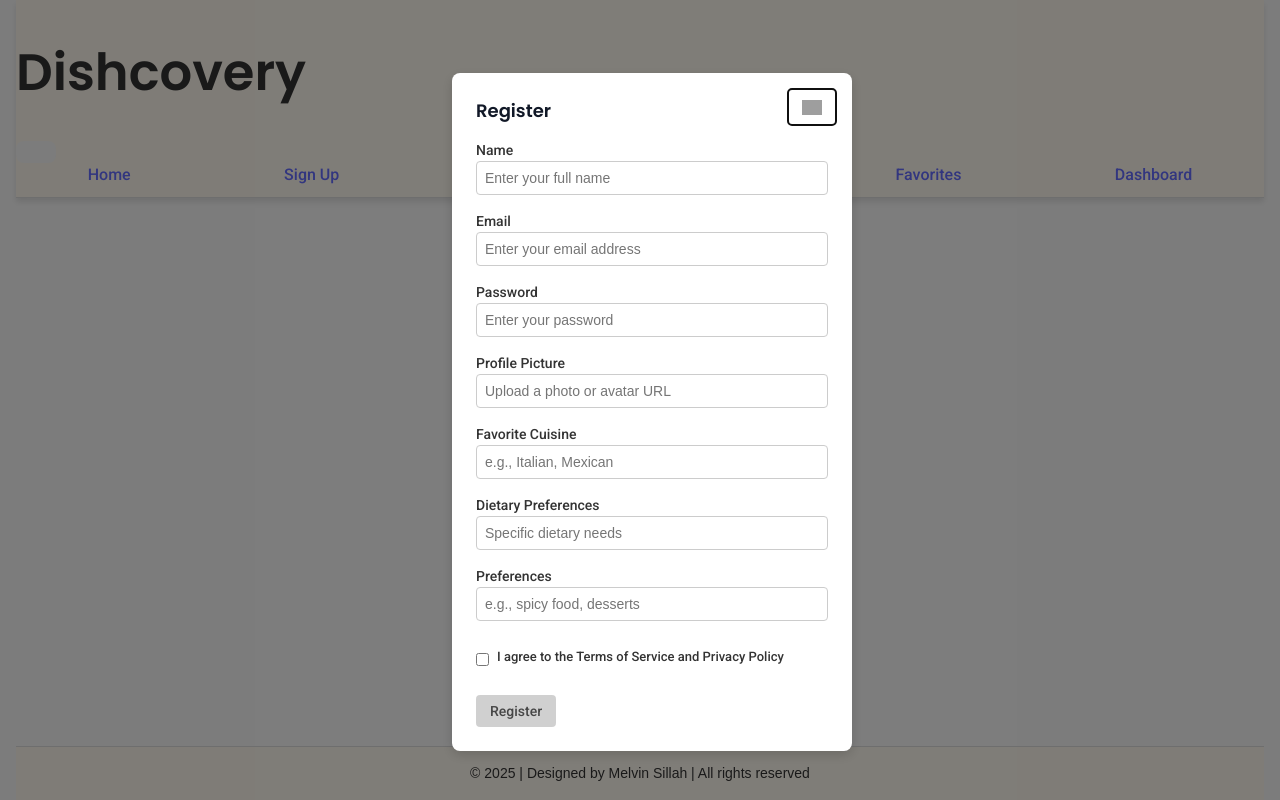
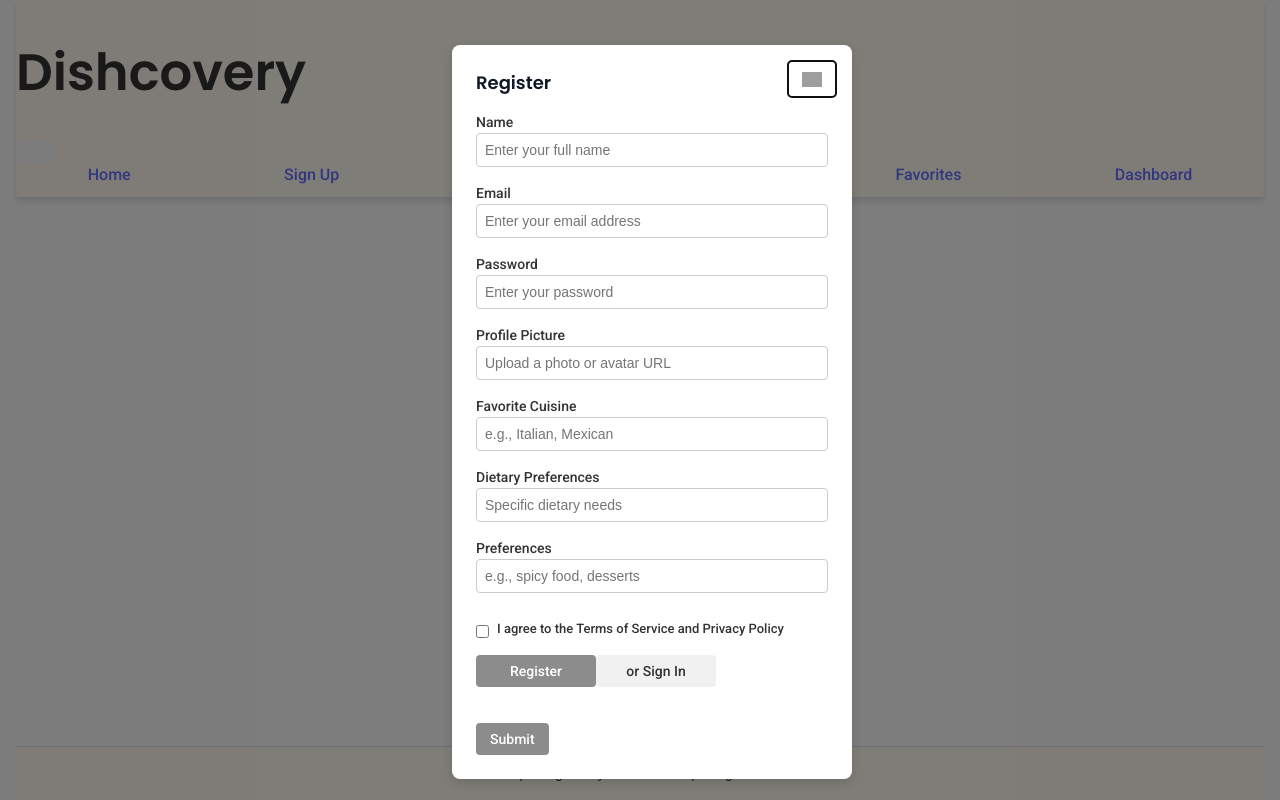
Before and after one commit to mellamsil/dishcovery-frontend, a React (Vite) app: page /signup in a window 1280 px wide. Built offline with nearby package versions, Linux system fonts and the light colour scheme; grey boxes are pictures that could not be loaded.

Commit message:
Adjust mockup screen and recipe list

```diff
--- a/src/modals/RegisterModal.jsx
+++ b/src/modals/RegisterModal.jsx
@@ -19,7 +19,6 @@ const RegisterModal = ({ onClose, onSignUp, onSwitchToLogin }) => {
   const [loading, setLoading] = useState(false);
   const modalRef = useRef(null);
 
-  // Focus first input on mount
   useEffect(() => {
     const focusable = modalRef.current?.querySelectorAll(
       "input, button, textarea, a[href]"
@@ -27,14 +26,12 @@ const RegisterModal = ({ onClose, onSignUp, onSwitchToLogin }) => {
     if (focusable?.length) focusable[0].focus();
   }, []);
 
-  // Close modal on Escape key
   useEffect(() => {
     const handleEsc = (e) => e.key === "Escape" && onClose();
     document.addEventListener("keydown", handleEsc);
     return () => document.removeEventListener("keydown", handleEsc);
   }, [onClose]);
 
-  // Handle input changes
   const handleChange = (e) => {
     const { name, value, type, checked } = e.target;
     setForm((prev) => ({
@@ -43,7 +40,6 @@ const RegisterModal = ({ onClose, onSignUp, onSwitchToLogin }) => {
     }));
   };
 
-  // Validate form
   const validateForm = () => {
     if (!form.name.trim() || form.name.length < 2 || form.name.length > 30)
       return "Name must be between 2 and 30 characters.";
@@ -63,9 +59,7 @@ const RegisterModal = ({ onClose, onSignUp, onSwitchToLogin }) => {
     return null;
   };
 
-  // Handle form submission
-  const handleSubmit = (e) => {
-    e.preventDefault();
+  const handleRegisterClick = () => {
     setError(null);
 
     const validationError = validateForm();
@@ -83,40 +77,12 @@ const RegisterModal = ({ onClose, onSignUp, onSwitchToLogin }) => {
       .finally(() => setLoading(false));
   };
 
-  // Progress for dynamic button styling
-  const getCompletion = () => {
-    const requiredFields = ["name", "email", "password", "avatar"];
-    let filled = requiredFields.filter(
-      (field) => form[field]?.trim() !== ""
-    ).length;
-    if (form.terms) filled++;
-    return Math.floor((filled / (requiredFields.length + 1)) * 100);
-  };
-
-  const completion = getCompletion();
-  const buttonClass =
-    completion >= 100
-      ? "btn-complete"
-      : completion >= 75
-      ? "btn-progress-3"
-      : completion >= 50
-      ? "btn-progress-2"
-      : completion >= 25
-      ? "btn-progress-1"
-      : "btn-progress-0";
-
   return (
     <ModalWithForm
       title="Register"
-      onSubmit={handleSubmit}
       onClose={onClose}
       ref={modalRef}
       closeIcon={CloseIcon}
-      submitText={loading ? "Registering..." : "Register"}
-      secondaryText="or Sign In"
-      secondaryAction={onSwitchToLogin}
-      isLoading={loading}
-      submitClassName={buttonClass}
     >
       {error && <p className="modal-error">{error}</p>}
 
@@ -205,6 +171,25 @@ const RegisterModal = ({ onClose, onSignUp, onSwitchToLogin }) => {
           I agree to the Terms of Service and Privacy Policy
         </label>
       </div>
+
+      {/* Only Register + Sign In buttons */}
+      <div className="modal__actions">
+        <button
+          type="button"
+          className="btn btn-primary"
+          onClick={handleRegisterClick}
+          disabled={loading}
+        >
+          {loading ? "Registering..." : "Register"}
+        </button>
+        <button
+          type="button"
+          className="btn btn-secondary"
+          onClick={onSwitchToLogin}
+        >
+          or Sign In
+        </button>
+      </div>
     </ModalWithForm>
   );
 };
--- a/src/styles/HeroImac.css
+++ b/src/styles/HeroImac.css
@@ -19,15 +19,14 @@
 /* iMac screen area */
 .hero-imac__screen {
   position: absolute;
-  top: 60px; /* adjust to fit your SVG screen */
-  left: 70px;
-  width: 560px;
+  top: 24px;
+  left: 50px;
+  width: 600px;
   height: 350px;
   border-radius: 6px;
   overflow-y: auto;
   background: white;
   box-shadow: inset 0 0 6px rgba(0, 0, 0, 0.1);
-
   display: flex;
   flex-direction: column;
   padding: 10px; /* keep spacing inside screen */
--- a/src/styles/Modal.css
+++ b/src/styles/Modal.css
@@ -146,12 +146,26 @@
   color: #333;
 }
 
+.modal__actions .btn {
+  min-width: 120px;
+}
+
+.btn-primary {
+  background-color: #007bff;
+  color: #fff;
+}
+
+.btn-secondary {
+  background-color: #f1f1f1;
+  color: #333;
+}
+
 .modal-actions {
   display: flex;
   align-items: center;
-  gap: 8px;
+  gap: 16px;
   flex-wrap: wrap;
-  margin-top: 12px;
+  margin-top: 24px;
 }
 
 .modal button {
--- a/src/styles/home.css
+++ b/src/styles/home.css
@@ -138,8 +138,8 @@
 
 .hero-imac__screen {
   position: relative;
-  width: 90%;
-  height: 80%;
+  /* width: 90%; */
+  /* height: 80%; */
   border-radius: 6px;
   overflow-y: auto;
   background: #fff;
```
